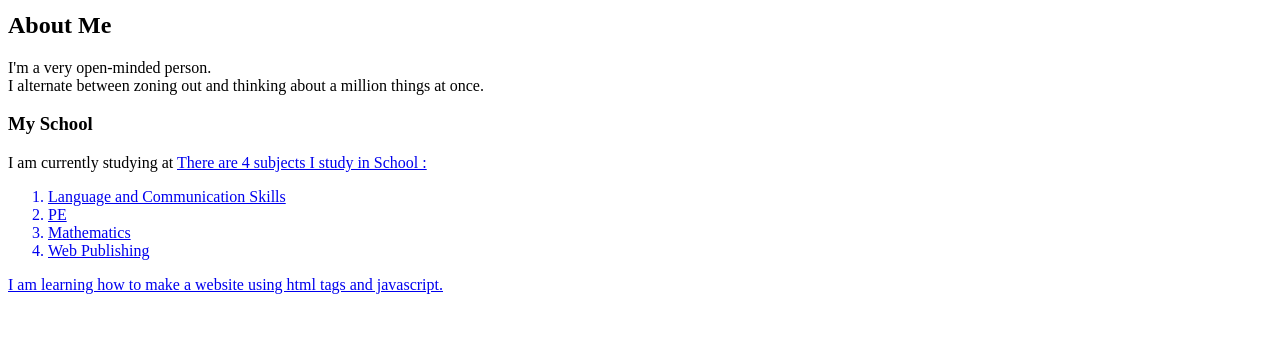
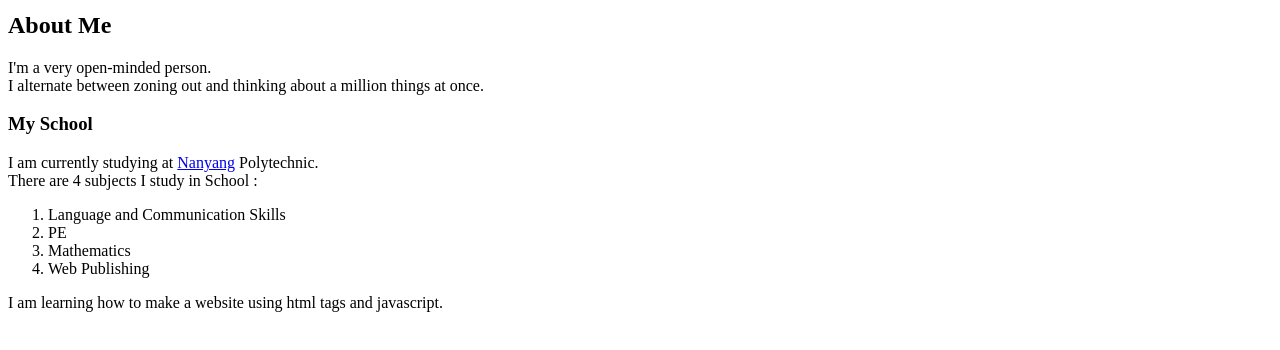
Before and after one commit to veniselim/venise.github.io, a plain HTML site: page index.html in a window 1280 px wide. Shown: the part 286-636 px from the top of the page. Drawn offline with Linux system fonts and the light colour scheme.

Commit message:
Update index.html

```diff
--- a/index.html
+++ b/index.html
@@ -15,7 +15,7 @@
     <br>I alternate between zoning out and thinking about a million things at once.
   </p>
   <h3>My School</h3>
-  <p>I am currently studying at <a href="https://www.nyp.edu.sg/>Nanyang</a> Polytechnic.<br>
+  <p>I am currently studying at <a href="https://www.nyp.edu.sg/">Nanyang</a> Polytechnic.<br>
   There are 4 subjects I study in School : </p>
   <ol>
                                   <li>Language and Communication Skills</li>
```
